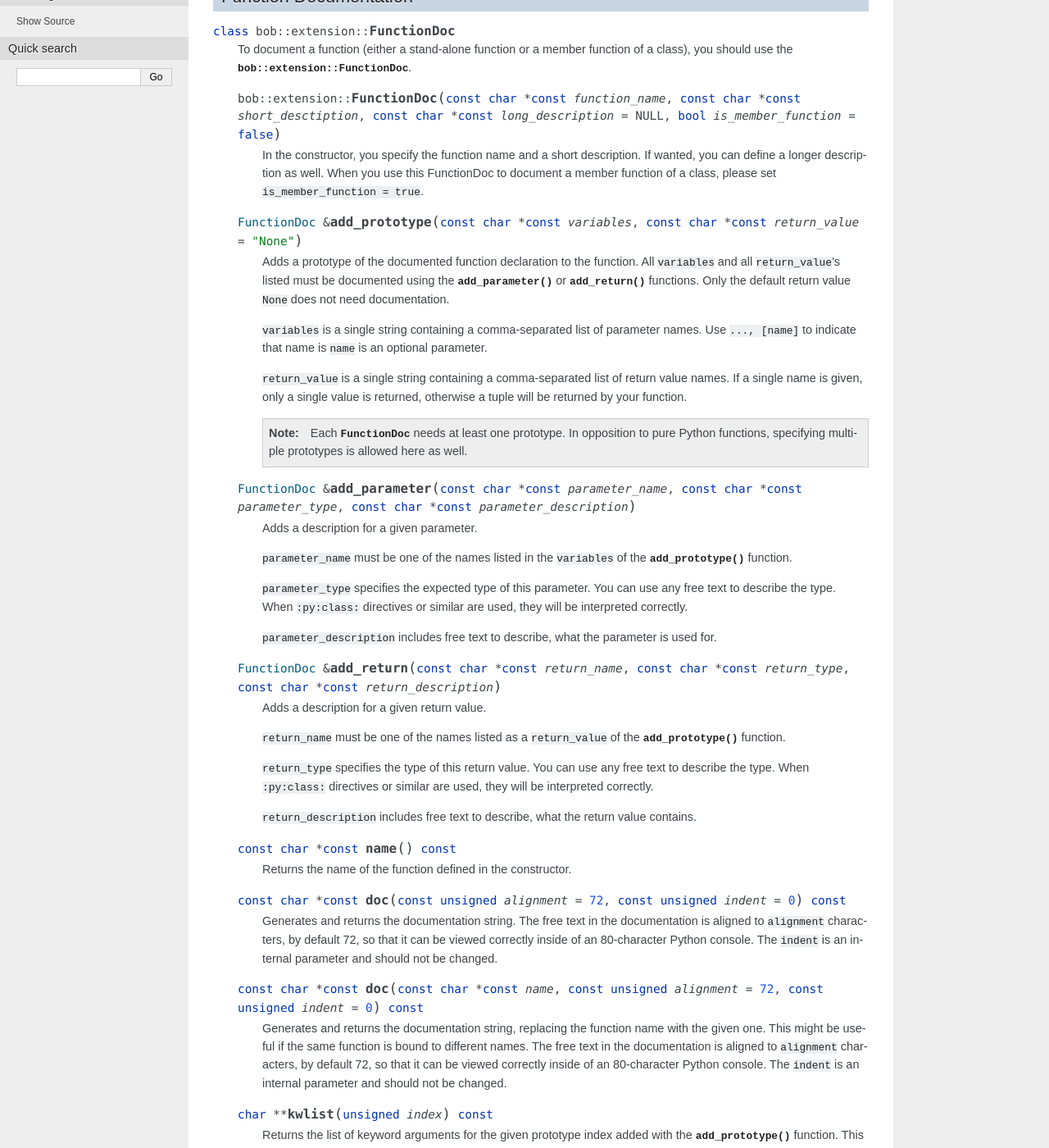
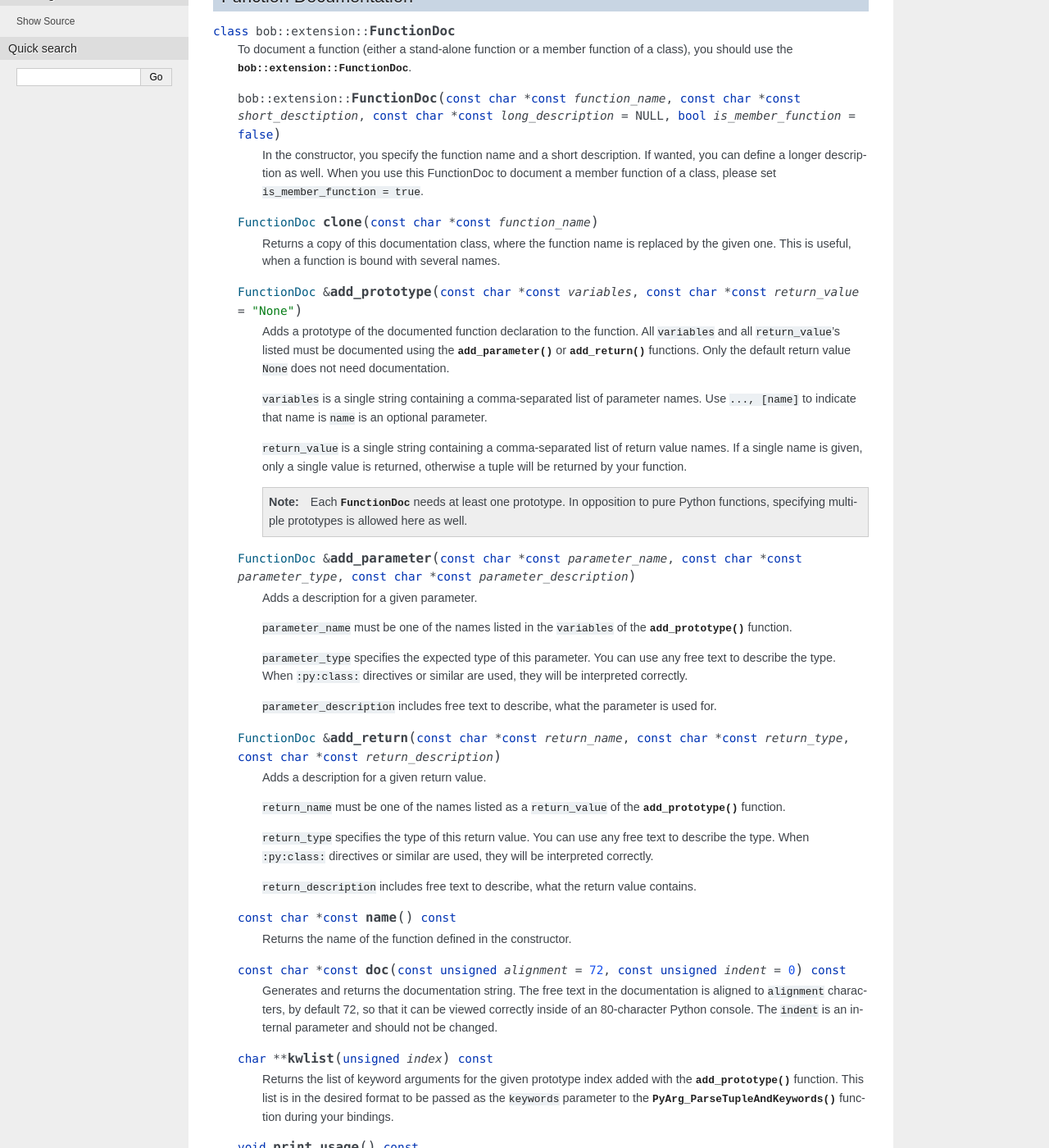
Before and after one commit to bioidiap/bob.extension, a Sphinx documentation site: the page built from doc/cpp_api.rst, in a window 1280 px wide and 1400 px high, scrolled down 927 px. Shown: the whole window at 82% size. Built offline with Sphinx 7.4.7, drawn with Linux system fonts in a browser that asks for light colours; formulas are drawn with MathJax 3; the version number could not be read and is left out; some of the changed text lies outside the part shown.

Commit message:
Corrected documentation

```diff
--- a/doc/cpp_api.rst
+++ b/doc/cpp_api.rst
@@ -68,6 +68,12 @@ Function Documentation
       If wanted, you can define a longer description as well.
       When you use this FunctionDoc to document a member function of a class, please set ``is_member_function = true``.
 
+   .. cpp:function:: FunctionDoc clone(\
+        const char* const function_name\
+      )
+
+      Returns a copy of this documentation class, where the function name is replaced by the given one.
+      This is useful, when a function is bound with several names.
 
    .. cpp:function:: FunctionDoc& add_prototype(\
         const char* const variables,\
@@ -134,13 +140,6 @@ Function Documentation
       The free text in the documentation is aligned to ``alignment`` characters, by default 72, so that it can be viewed correctly inside of an 80-character Python console.
       The ``indent`` is an internal parameter and should not be changed.
 
-
-   .. cpp:function:: const char* const doc(const char* const name, const unsigned alignment = 72, const unsigned indent = 0) const
-
-      Generates and returns the documentation string, replacing the function name with the given one.
-      This might be useful if the same function is bound to different names.
-      The free text in the documentation is aligned to ``alignment`` characters, by default 72, so that it can be viewed correctly inside of an 80-character Python console.
-      The ``indent`` is an internal parameter and should not be changed.
 
    .. cpp:function:: char** kwlist(unsigned index) const
 
```
